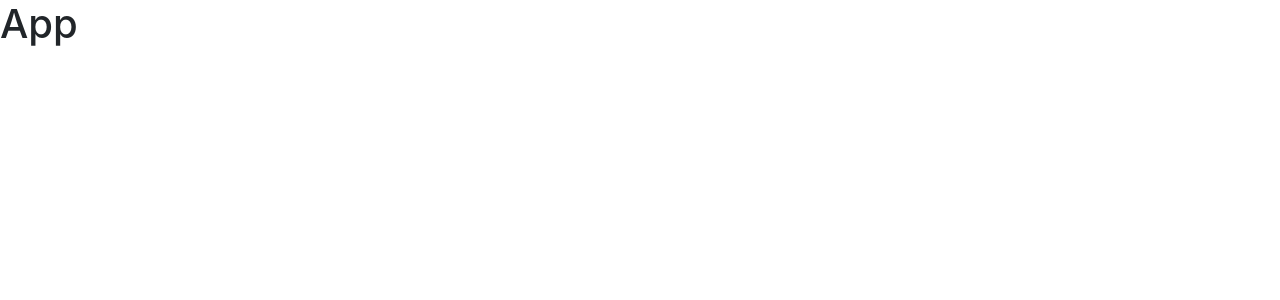
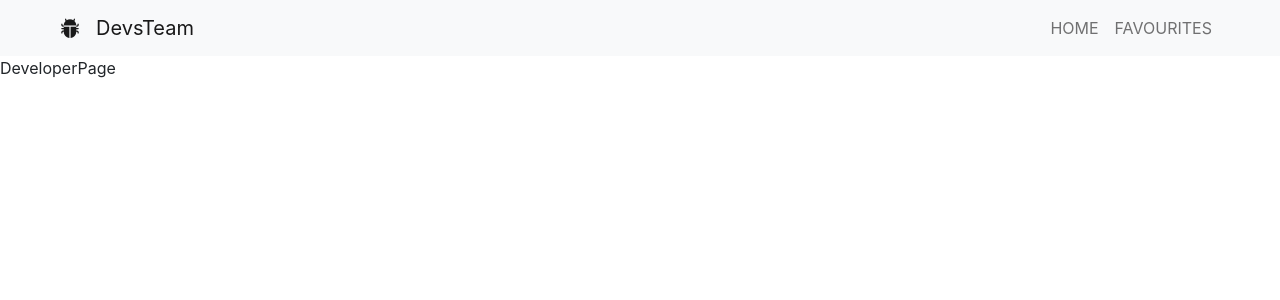
Before and after one commit to vitboch/devs-team, a React (Create React App) app: page /12345 in a window 1280 px wide. Shown: the top 300 px of the page. Built offline with nearby package versions, Linux system fonts and the light colour scheme.

Commit message:
implemented navigation and navbar

```diff
--- a/src/app/App.jsx
+++ b/src/app/App.jsx
@@ -1,9 +1,23 @@
 import React from "react";
+import { Navigate, Route, Routes } from "react-router-dom";
+import DeveloperPage from "./components/page/developerPage";
+import MainPage from "./components/page/mainPage";
+import NavBar from "./components/ui/navBar";
+import FavouritesLayout from "./layouts/favouritesLayout";
+import MainLayout from "./layouts/mainLayout";
 
 const App = () => {
     return (
         <>
-            <h1>App</h1>
+            <NavBar />
+            <Routes>
+                <Route path="" element={<MainLayout />}>
+                    <Route path="" element={<MainPage />} />
+                    <Route path=":devId" element={<DeveloperPage />} />
+                </Route>
+                <Route path="favourites" element={<FavouritesLayout />} />
+                <Route path="*" element={<Navigate to={-1} />} />
+            </Routes>
         </>
     );
 };
--- /dev/null
+++ b/src/app/components/page/developerPage.jsx
@@ -0,0 +1,7 @@
+import React from "react";
+
+const DeveloperPage = () => {
+    return <div>DeveloperPage</div>;
+};
+
+export default DeveloperPage;
--- /dev/null
+++ b/src/app/components/page/mainPage.jsx
@@ -0,0 +1,7 @@
+import React from "react";
+
+const MainPage = () => {
+    return <div>MainPage</div>;
+};
+
+export default MainPage;
--- /dev/null
+++ b/src/app/components/ui/navBar.jsx
@@ -0,0 +1,54 @@
+import React from "react";
+import { NavLink } from "react-router-dom";
+
+const NavBar = () => {
+    const navItems = [
+        { name: "HOME", path: "" },
+        { name: "FAVOURITES", path: "favourites" }
+    ];
+    return (
+        <nav className="navbar navbar-expand-lg bg-light">
+            <div className="container-fluid">
+                <NavLink
+                    to={"/"}
+                    className="navbar-brand mx-5"
+                    aria-current="page"
+                >
+                    <i className=" bi bi-bug-fill pe-3"></i>
+                    DevsTeam
+                </NavLink>
+                <button
+                    className="navbar-toggler"
+                    type="button"
+                    data-bs-toggle="collapse"
+                    data-bs-target="#navbarNav"
+                    aria-controls="navbarNav"
+                    aria-expanded="false"
+                    aria-label="Переключатель навигации"
+                >
+                    <span className="navbar-toggler-icon"></span>
+                </button>
+                <div
+                    className="collapse navbar-collapse justify-content-end "
+                    id="navbarNav"
+                >
+                    <ul className="navbar-nav   mx-5">
+                        {navItems.map((item, i) => (
+                            <li key={i} className="nav-item">
+                                <NavLink
+                                    to={item.path}
+                                    className="nav-link  "
+                                    aria-current="page"
+                                >
+                                    {item.name}
+                                </NavLink>
+                            </li>
+                        ))}
+                    </ul>
+                </div>
+            </div>
+        </nav>
+    );
+};
+
+export default NavBar;
--- /dev/null
+++ b/src/app/layouts/favouritesLayout.jsx
@@ -0,0 +1,7 @@
+import React from "react";
+
+const FavouritesLayout = () => {
+    return <div>FavouritesLayout</div>;
+};
+
+export default FavouritesLayout;
--- /dev/null
+++ b/src/app/layouts/mainLayout.jsx
@@ -0,0 +1,8 @@
+import React from "react";
+import { Outlet } from "react-router-dom";
+
+const MainLayout = () => {
+    return <Outlet />;
+};
+
+export default MainLayout;
--- a/src/index.js
+++ b/src/index.js
@@ -4,10 +4,13 @@ import "bootstrap/dist/css/bootstrap.css";
 import "bootstrap-icons/font/bootstrap-icons.css";
 import "./index.css";
 import App from "./app/App";
+import { BrowserRouter } from "react-router-dom";
 
 const root = ReactDOM.createRoot(document.getElementById("root"));
 root.render(
     <React.StrictMode>
-        <App />
+        <BrowserRouter>
+            <App />
+        </BrowserRouter>
     </React.StrictMode>
 );
```
